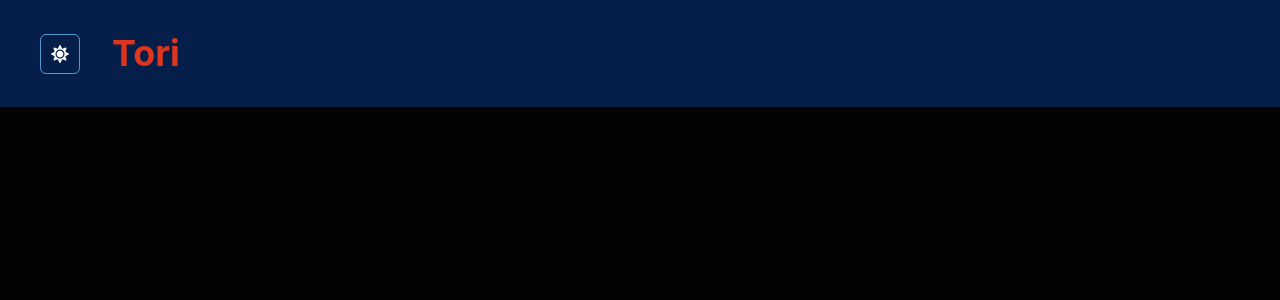
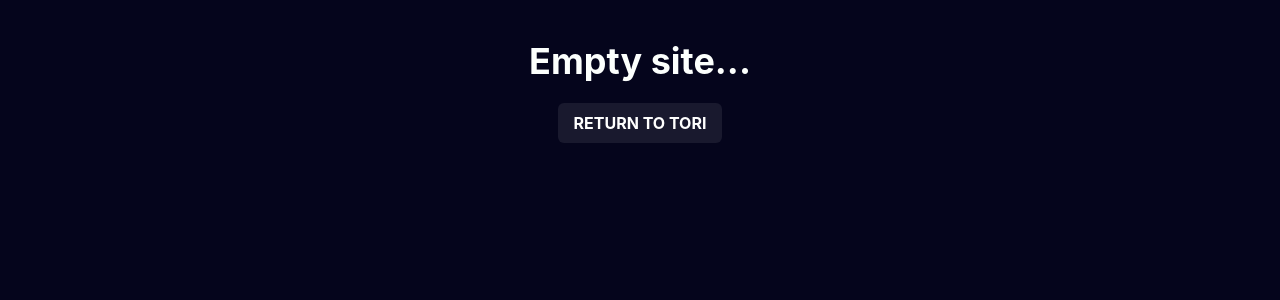
Before and after one commit to laurilako/itori, a React (Create React App) app: page / in a window 1280 px wide. Shown: the top 300 px of the page. Built offline with nearby package versions, Linux system fonts and the light colour scheme.

Commit message:
implement pages, (Empty, Home). Some styling added (colormodes).

```diff
--- a/package.json
+++ b/package.json
@@ -10,9 +10,12 @@
     "@testing-library/react": "^10.4.9",
     "@testing-library/user-event": "^12.8.3",
     "framer-motion": "^4.1.17",
+    "history": "^5.1.0",
     "react": "^17.0.2",
     "react-dom": "^17.0.2",
     "react-icons": "^3.11.0",
+    "react-router-dom": "^6.1.1",
+    "react-router-hash-link": "^2.4.3",
     "react-scripts": "5.0.0",
     "web-vitals": "^0.2.4"
   },
--- a/src/App.js
+++ b/src/App.js
@@ -3,15 +3,18 @@
   ChakraProvider,
   Flex
 } from '@chakra-ui/react';
-import theme from './config/theme'
-import Header from './components/Header';
+import theme from './config/theme';
+import Empty from './components/Pages/Empty';
+import Home from './components/Pages/Home';
+import { Route, Routes } from 'react-router-dom';
 
 function App() {
   return (
     <ChakraProvider theme={theme}>
-      <Flex>
-        <Header />
-      </Flex>
+      <Routes>
+        <Route exact path='/' element={<Empty />} />
+        <Route exact path='/home' element={<Home />} />
+      </Routes>
     </ChakraProvider>
   );
 }
--- a/src/components/Header.js
+++ b/src/components/Header.js
@@ -4,6 +4,7 @@
     Heading
 } from "@chakra-ui/react";
 import { ColorModeSwitcher } from './ColorModeSwitcher';
+import { HashLink } from 'react-router-hash-link';
 
 function Header() {
     return(
@@ -15,9 +16,12 @@
         bg='#061F4A'>
         <Flex align={"center"}>
             <ColorModeSwitcher mr='8'/>
-            <Heading color='#DD361C'>
-                Tori
-            </Heading>
+
+            <HashLink smooth to="/home">
+                <Heading color='#DD361C'>
+                    TORI
+                </Heading>
+            </HashLink>
         </Flex>
     </Flex>
     )
--- /dev/null
+++ b/src/components/Pages/Empty.js
@@ -0,0 +1,20 @@
+import React from 'react';
+import { Button, Flex, Heading } from '@chakra-ui/react';
+import { HashLink } from 'react-router-hash-link';
+
+function Empty(){
+    return(
+        <Flex flexDir={'column'} justify={'center'} align={'center'}>
+            <Heading mt='10'>
+                Empty site...
+            </Heading>
+            <HashLink smooth to="/home">
+                <Button mt='5' color='white'>
+                    RETURN TO TORI
+                </Button>
+            </HashLink>
+        </Flex>
+    )
+}
+
+export default Empty
--- /dev/null
+++ b/src/components/Pages/Home.js
@@ -0,0 +1,25 @@
+import React from 'react'
+import {
+    Flex,
+    Heading
+} from '@chakra-ui/react'
+import Header from '../Header'
+
+
+function Home() {
+    return(
+        <>
+            <Header />
+            <Flex flexDir='column' align={"center"} p='50' w='100%' bg='#E59892'>
+                <Heading as='h1' color='black'>
+                    Welcome to TORI!
+                </Heading>
+                <Heading as='h2'>
+                    Check these hot listings!
+                </Heading>
+            </Flex>
+        </>
+    )
+}
+
+export default Home
--- a/src/config/theme.js
+++ b/src/config/theme.js
@@ -13,7 +13,7 @@
   global: props => ({
     body: {
       color: mode('#EEEEEE', '#FCFFFD')(props),
-      bg: mode('#EEEEEE', '#020300')(props),
+      bg: mode('#EEEEEE', '#05051c')(props),
     },
   }),
 };
--- a/src/index.js
+++ b/src/index.js
@@ -1,9 +1,11 @@
-import { ColorModeScript } from '@chakra-ui/react';
-import React, { StrictMode } from 'react';
+import React from 'react';
 import ReactDOM from 'react-dom';
+import { BrowserRouter as Router } from 'react-router-dom';
 import App from './App';
 
 ReactDOM.render(
-    <App />,
+  <Router>
+      <App />
+  </Router>,
   document.getElementById('root')
 )
```
Also changed, not shown: src/components/Home.js (deleted, +0 -9 lines), src/components/Pages/Listings.js (added), 1 other file (tests, documents, lock files or other folders).
